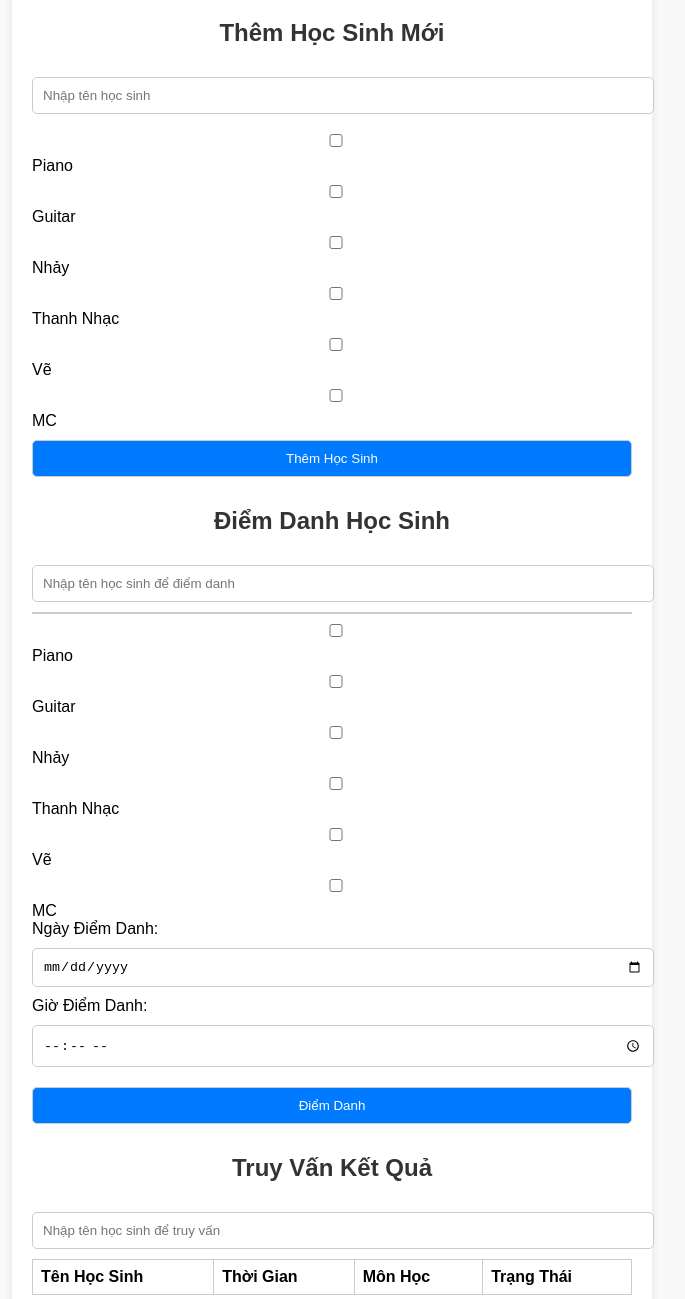
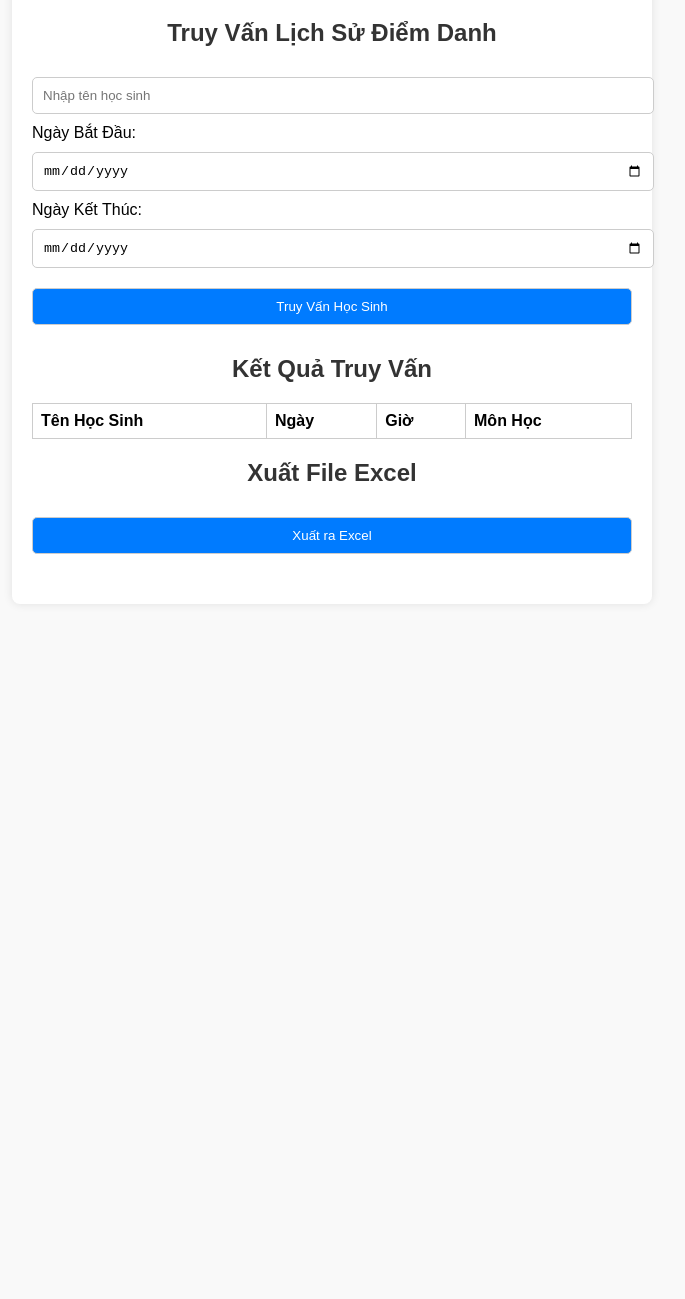
Before and after one commit to jimmywea/tooldiemdanhkidstars, a plain HTML site: page index.html in a window 1280 px wide. Shown: the part 81-1380 px from the top of the page, without its empty margins (308-993 px from the left). After the commit the page ends 800 px from the top, so only its background shows below. Drawn offline with Linux system fonts and the light colour scheme.

Commit message:
Update index.html

```diff
--- a/index.html
+++ b/index.html
@@ -12,57 +12,34 @@
     <div class="container">
         <h1>Công Cụ Điểm Danh Học Sinh</h1>
 
-        <!-- Thêm học sinh -->
+        <!-- Truy vấn học sinh theo tên và ngày -->
         <div class="section">
-            <h2>Thêm Học Sinh Mới</h2>
-            <input type="text" id="newStudentName" placeholder="Nhập tên học sinh">
-            <div id="classesSelection">
-                <label><input type="checkbox" value="Piano"> Piano</label>
-                <label><input type="checkbox" value="Guitar"> Guitar</label>
-                <label><input type="checkbox" value="Nhảy"> Nhảy</label>
-                <label><input type="checkbox" value="Thanh Nhạc"> Thanh Nhạc</label>
-                <label><input type="checkbox" value="Vẽ"> Vẽ</label>
-                <label><input type="checkbox" value="MC"> MC</label>
+            <h2>Truy Vấn Lịch Sử Điểm Danh</h2>
+            <input type="text" id="queryStudentName" placeholder="Nhập tên học sinh">
+            <div>
+                Ngày Bắt Đầu: <input type="date" id="startDate">
+                Ngày Kết Thúc: <input type="date" id="endDate">
             </div>
-            <button id="addStudentButton">Thêm Học Sinh</button>
+            <button id="queryByNameAndDateButton">Truy Vấn Học Sinh</button>
         </div>
 
-        <!-- Điểm danh học sinh -->
+        <!-- Kết quả truy vấn -->
         <div class="section">
-            <h2>Điểm Danh Học Sinh</h2>
-            <input type="text" id="attendanceStudentName" placeholder="Nhập tên học sinh để điểm danh">
-            <div id="suggestionsListAttendance" class="suggestions-list"></div>
-            <div id="classesAttendanceSelection">
-                <label><input type="checkbox" value="Piano"> Piano</label>
-                <label><input type="checkbox" value="Guitar"> Guitar</label>
-                <label><input type="checkbox" value="Nhảy"> Nhảy</label>
-                <label><input type="checkbox" value="Thanh Nhạc"> Thanh Nhạc</label>
-                <label><input type="checkbox" value="Vẽ"> Vẽ</label>
-                <label><input type="checkbox" value="MC"> MC</label>
-            </div>
-            <div>
-                Ngày Điểm Danh: <input type="date" id="attendanceDate">
-                Giờ Điểm Danh: <input type="time" id="attendanceTime">
-            </div>
-            <button id="markAttendanceButton">Điểm Danh</button>
-        </div>
-
-        <!-- Truy vấn kết quả -->
-        <div class="section">
-            <h2>Truy Vấn Kết Quả</h2>
-            <input type="text" id="queryStudentName" placeholder="Nhập tên học sinh để truy vấn">
-            <div id="attendanceResult">
+            <h2>Kết Quả Truy Vấn</h2>
+            <div id="loadingIndicator" style="display: none;">Đang tải dữ liệu...</div>
+            <div id="noDataMessage" style="display: none;">Không tìm thấy dữ liệu.</div>
+            <div id="attendanceResultContainer">
                 <table>
                     <thead>
                         <tr>
                             <th>Tên Học Sinh</th>
-                            <th>Thời Gian</th>
+                            <th>Ngày</th>
+                            <th>Giờ</th>
                             <th>Môn Học</th>
-                            <th>Trạng Thái</th>
                         </tr>
                     </thead>
-                    <tbody>
-                        <!-- Dữ liệu sẽ được thêm vào bằng JavaScript -->
+                    <tbody id="attendanceResult">
+                        <!-- Dữ liệu sẽ được thêm vào đây -->
                     </tbody>
                 </table>
             </div>
```
